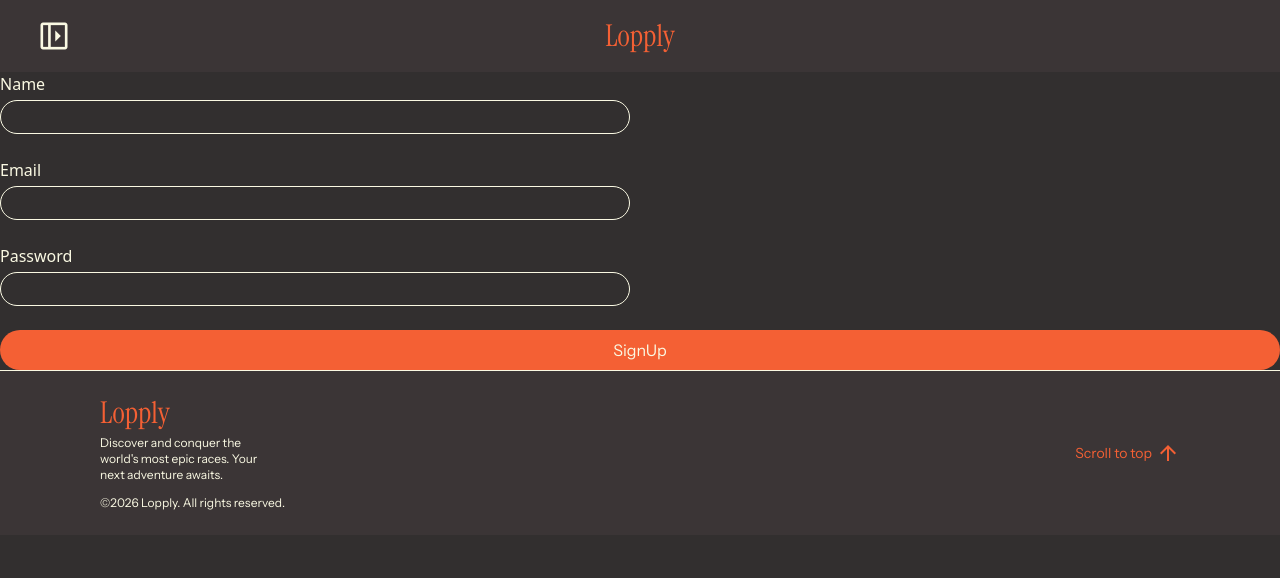
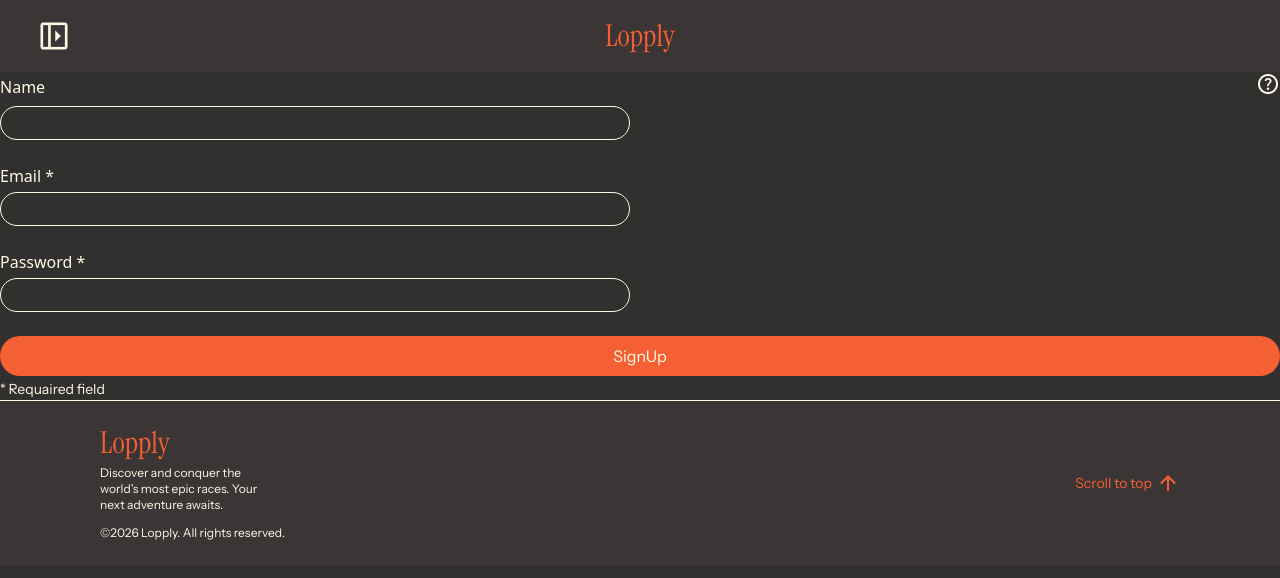
Before and after one commit to ellinorjohansson/Lopply, a Next.js app: page /user/signup in a window 1280 px wide. Shown: the top 578 px of the page. Built offline with nearby package versions, Linux system fonts and the light colour scheme; a web font is replaced by a local one.

Commit message:
✨(feature): added helperbutton to inputfield and in signup form

```diff
--- a/public/locales/en/common.json
+++ b/public/locales/en/common.json
@@ -19,7 +19,7 @@
     }
   },
   "validation": {
-    "required_field": "Requaired field",
+    "required_field": "* Requaired field",
     "empty_field": "The field can't be empty"
   },
   "races": {
@@ -47,10 +47,13 @@
     "user": {
       "user_text_discover": "Discover your next running adventure",
       "login": "Login",
-      "signup": "SignUp"
+      "signup": "SignUp",
+      "optional_name": "Your name is optional and dosen't have anything with the authentication to do."
     },
     "name": "Name",
     "email": "Email",
-    "password": "Password"
+    "password": "Password",
+    "required_email": "Email *",
+    "required_password": "Password *"
   }
 }
--- a/src/app/user/signup/page.tsx
+++ b/src/app/user/signup/page.tsx
@@ -1,5 +1,6 @@
 "use client";
 import PrimaryButton from "@/common/components/buttons/PrimaryButton";
+import HelperButton from "@/common/components/helperButton/HelperButton";
 import InputField from "@/common/components/inputField/InputField";
 import { useTranslation } from "@/common/hooks/useTranslation";
 import { useState } from "react";
@@ -34,16 +35,19 @@ const UserSignUp = () => {
                 <InputField
                     label={a("name")}
                     size="medium"
+                    helpButton={
+                        <HelperButton infoText={a("user.optional_name")} />
+                    }
                 />
                 <InputField
-                    label={a("email")}
+                    label={a("required_email")}
                     size="medium"
                     value={email}
                     onChange={(e) => setEmail(e.target.value)}
                     error={errors.email}
                 />
                 <InputField
-                    label={a("password")}
+                    label={a("required_password")}
                     size="medium"
                     value={password}
                     onChange={(e) => setPassword(e.target.value)}
@@ -51,6 +55,7 @@ const UserSignUp = () => {
                 />
                 <PrimaryButton text={a("user.signup")} size="large" />
             </form>
+            <span className="text-sm text-secondaryaccent">{v("required_field")}</span>
         </>
     );
 };
--- a/src/common/components/inputField/InputField.tsx
+++ b/src/common/components/inputField/InputField.tsx
@@ -8,9 +8,10 @@ export interface InputFieldProps {
 	onChange?: React.ChangeEventHandler<HTMLInputElement>;
 	onClick?: () => void;
 	id?: string;
+	helpButton?: React.ReactNode;
 }
 
-const InputField = ({ label, size = "medium", error, value, onChange, onClick, id }: InputFieldProps) => {
+const InputField = ({ label, size = "medium", error, value, onChange, onClick, id, helpButton }: InputFieldProps) => {
 	const inputId = id || `input-${label.toLowerCase().replace(/\s+/g, '-')}`;
 
 	const sizeClasses = {
@@ -25,6 +26,11 @@ const InputField = ({ label, size = "medium", error, value, onChange, onClick, i
 					{label}
 				</label>
 				{error && <span className="text-errortext text-sm ml-3">{error}</span>}
+				{helpButton && (
+					<div className="ml-auto">
+						{helpButton}
+					</div>
+				)}
 			</div>
 			<input
 				id={inputId}
```
